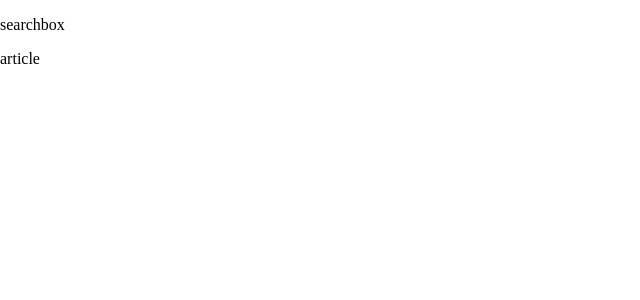
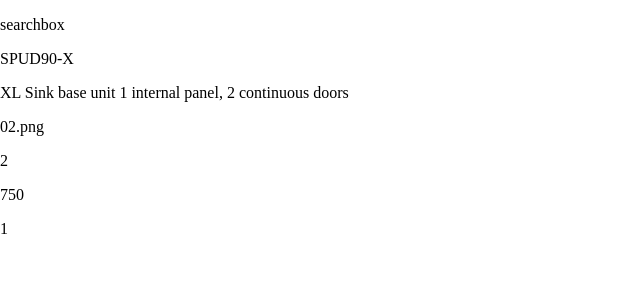
Before and after one commit to 02900/react-inventory, a React (Create React App) app: page / in a window 1280 px wide. Shown: the top 300 px of the page, without its empty margins (0-640 px from the left). Built offline with nearby package versions, Linux system fonts and the light colour scheme.

Commit message:
feat: article interface

```diff
--- a/src/App.tsx
+++ b/src/App.tsx
@@ -1,12 +1,22 @@
 import React from "react";
+import { IArticle } from "./interfaces/article.interface";
 import Searchbox from "./components/searchbox/searchbox";
 import Article from "./components/article/article";
+
+const dummyArticle : IArticle = {
+  "code": "SPUD90-X",
+  "position": 2,
+  "quantity": 1,
+  "image": "02.png",
+  "price": 750,
+  "description": "XL Sink base unit 1 internal panel, 2 continuous doors"
+}
 
 const App: React.FC = () => {
   return (
     <>
       <Searchbox></Searchbox>
-      <Article></Article>
+      <Article {...dummyArticle}></Article>
     </>
   );
 };
--- a/src/components/article/article.tsx
+++ b/src/components/article/article.tsx
@@ -1,9 +1,17 @@
-import React from "react"
+import React from "react";
+import { IArticle } from "../../interfaces/article.interface";
 
-const Article: React.FC = () => {
+const Article: React.FC<IArticle> = (article) => {
   return (
-    <p>article</p>
-  )
-}
+    <>
+      <p>{article.code}</p>
+      <p>{article.description}</p>
+      <p>{article.image}</p>
+      <p>{article.position}</p>
+      <p>{article.price}</p>
+      <p>{article.quantity}</p>
+    </>
+  );
+};
 
 export default Article;
```
Also changed, not shown: src/interfaces/article.interface.ts (added, +8 -0 lines).
